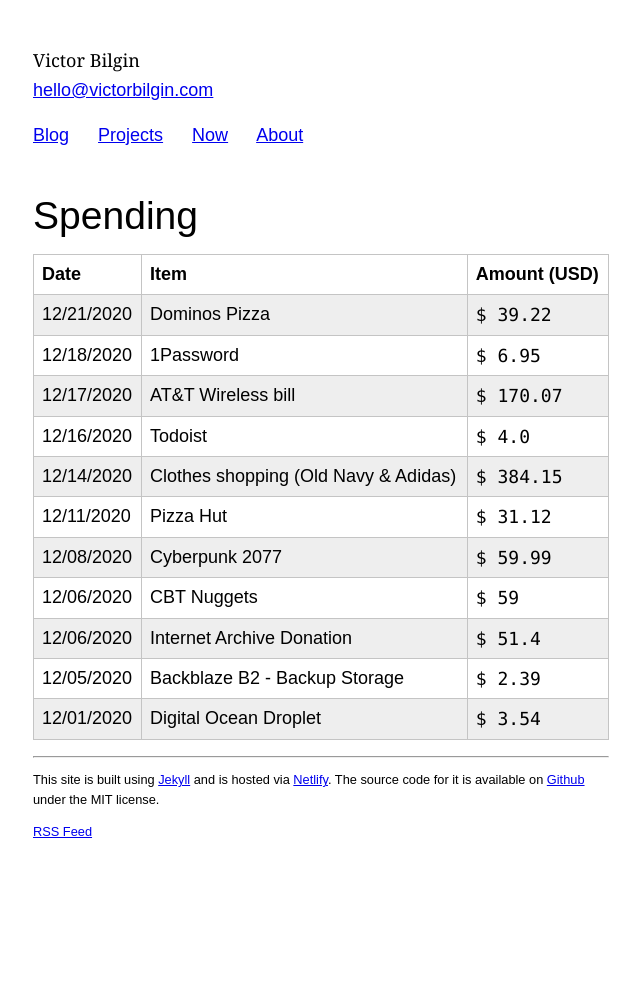
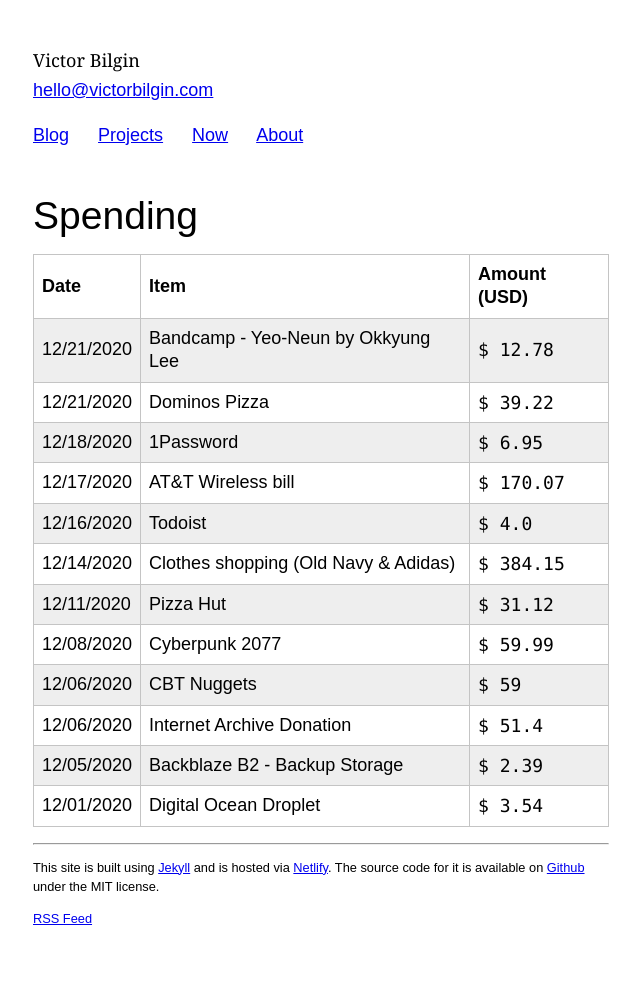
Before and after one commit to vbilgin/vb-v7, a Jekyll site: the page built from _projects/spending.html, in a window 1280 px wide. Shown: the whole page, without its empty margins (319-959 px from the left). Built offline with Jekyll 4.4.1, drawn with Linux system fonts in a browser that asks for light colours; before the commit the page ends 902 px from its top, so only the background shows below that.

Commit message:
Added expense

```diff
--- a/_data/spending.yml
+++ b/_data/spending.yml
@@ -31,3 +31,6 @@
 - date: 2020-12-21
   name: "Dominos Pizza"
   amount: 39.22
+- date: 2020-12-21
+  name: "Bandcamp - Yeo-Neun by Okkyung Lee"
+  amount: 12.78
```
